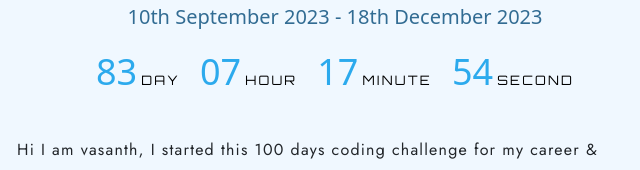
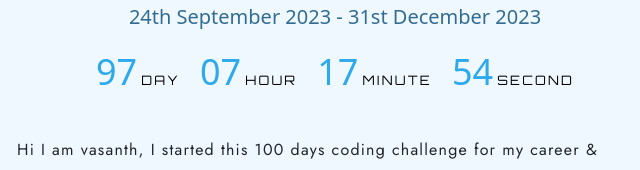
Before and after one commit to vasanthfeb/100daysofcode, a plain HTML site: page index.html in a window 1280 px wide. Shown: the part 222-392 px from the top of the page, 485-1125 px from the left. Drawn offline with nearby package versions, Linux system fonts and the light colour scheme; a web font is replaced by a local one.

Commit message:
Update index.html

```diff
--- a/index.html
+++ b/index.html
@@ -32,7 +32,7 @@
                 <div class="two">
                     <h1 class="text-center about p-4"> 100 Days Coding Challenge</h1>
 
-                                    <h5 class="text-center date">10th September 2023 - 18th December 2023</h5>
+                                    <h5 class="text-center date">24th September 2023 - 31st December 2023</h5>
                                         <div class="countdown">
                                             <div class="countdown-item">
                                               <span class="countdown-number" id="days">00</span>
@@ -64,7 +64,7 @@
 
     <script src="https://cdnjs.cloudflare.com/ajax/libs/bootstrap/5.3.1/js/bootstrap.min.js" integrity="sha512-fHY2UiQlipUq0dEabSM4s+phmn+bcxSYzXP4vAXItBvBHU7zAM/mkhCZjtBEIJexhOMzZbgFlPLuErlJF2b+0g==" crossorigin="anonymous" referrerpolicy="no-referrer"></script>
     <script>
-        const targetDate = new Date("2023-12-18T23:59:59").getTime();
+        const targetDate = new Date("2024-01-01T23:59:59").getTime();
 
 function updateCountdown() {
   const now = new Date().getTime();
```
